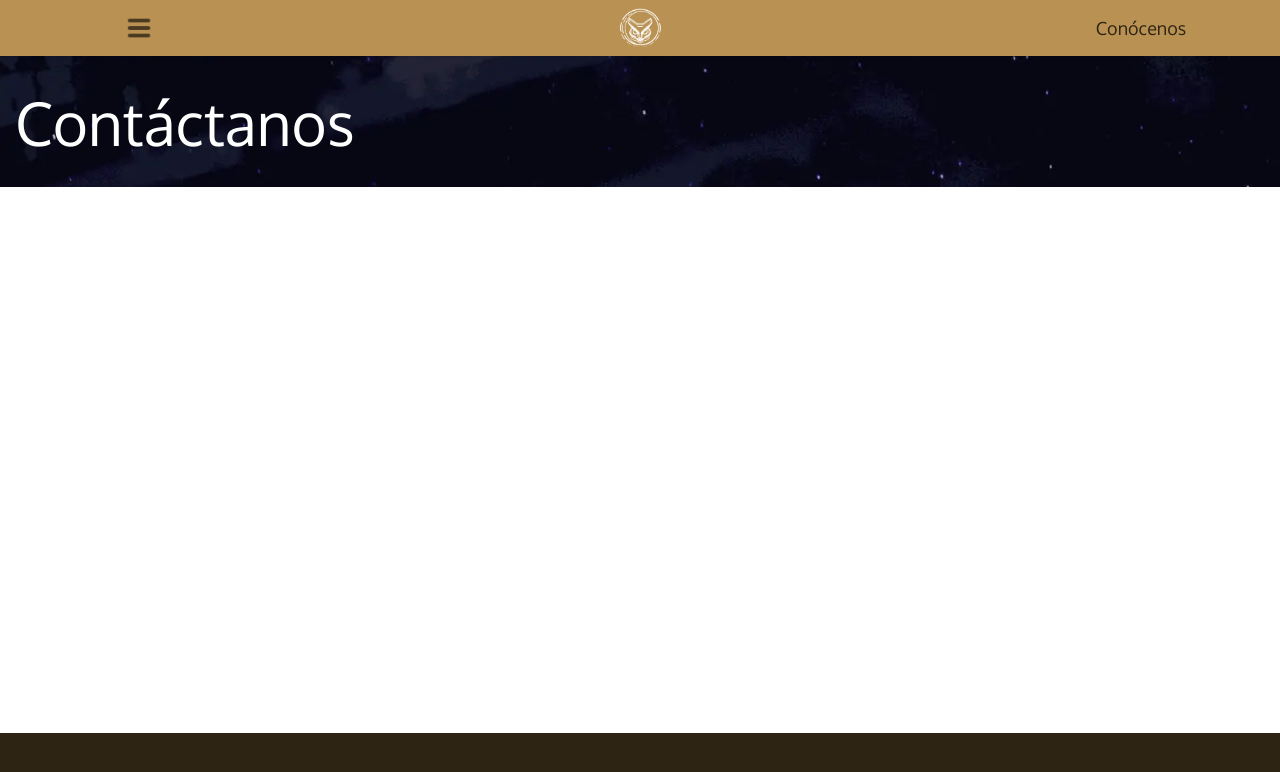
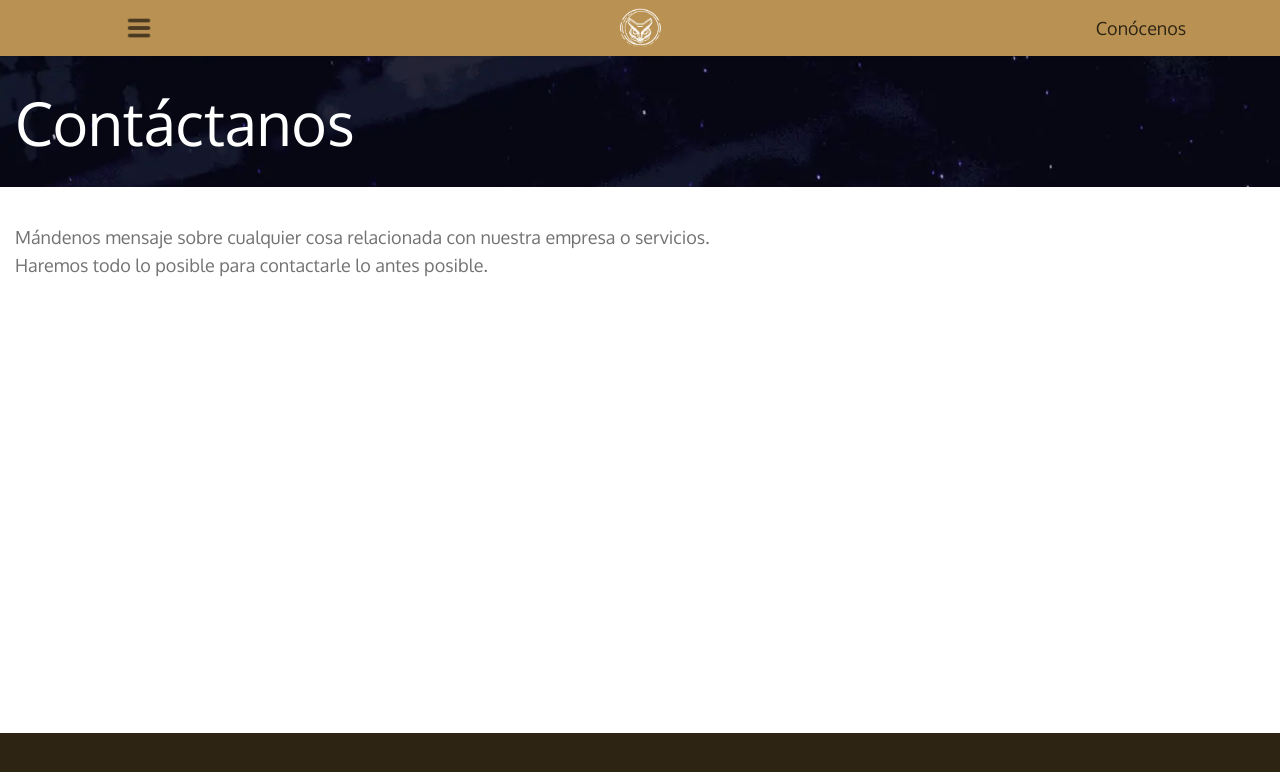
Before and after one commit to saulkurosaki/IZTAC-MUSIC-COMPANY, a Next.js app: page /contact-us in a window 1280 px wide. Shown: the top 772 px of the page. Built offline with nearby package versions, Linux system fonts and the light colour scheme.

Commit message:
feat(ContactForm): implement the complete section description

```diff
--- a/components/contact-us/ContactForm.tsx
+++ b/components/contact-us/ContactForm.tsx
@@ -40,13 +40,13 @@ const ContactForm = () => {
     <div className="w-full h-[546px] bg-white py-10">
       <div className="container w-[1320px] h-full px-0">
         <div className="w-full h-full flex">
-          {/* <div className="w-[880px] h-full px-[15px]">
+          <div className="w-[880px] h-full px-[15px]">
             <p className="w-full h-12 mb-4 text-lg text-[#727272] flex items-center oxygen">
               Mándenos mensaje sobre cualquier cosa relacionada con nuestra
               empresa o servicios. <br />
               Haremos todo lo posible para contactarle lo antes posible.
             </p>
-            <div className="w-full h-[402px]">
+            {/* <div className="w-full h-[402px]">
               <Form {...form}>
                 <form
                   onSubmit={form.handleSubmit(onSubmit)}
@@ -191,8 +191,8 @@ const ContactForm = () => {
                   </div>
                 </form>
               </Form>
-            </div>
-          </div> */}
+            </div> */}
+          </div>
           {/* <div className="w-[440px] h-full px-[15px]"></div> */}
         </div>
       </div>
```
